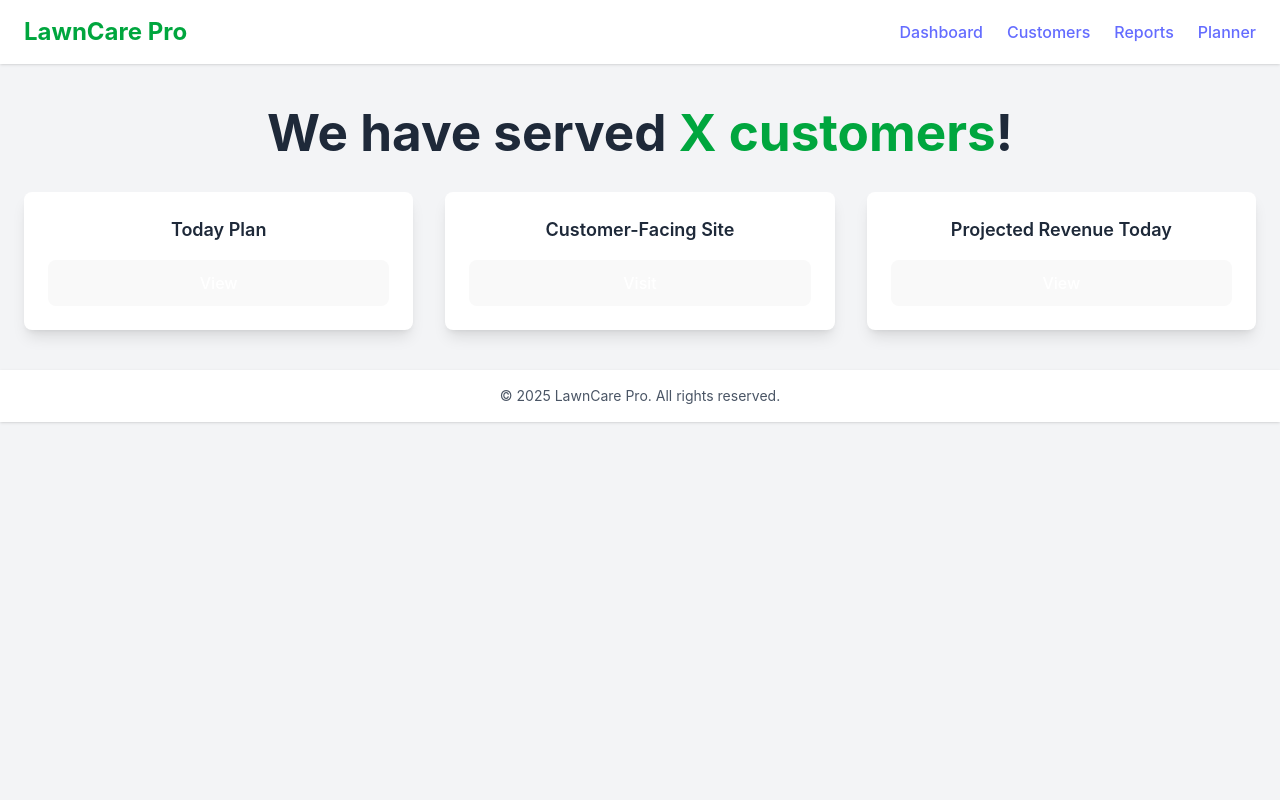
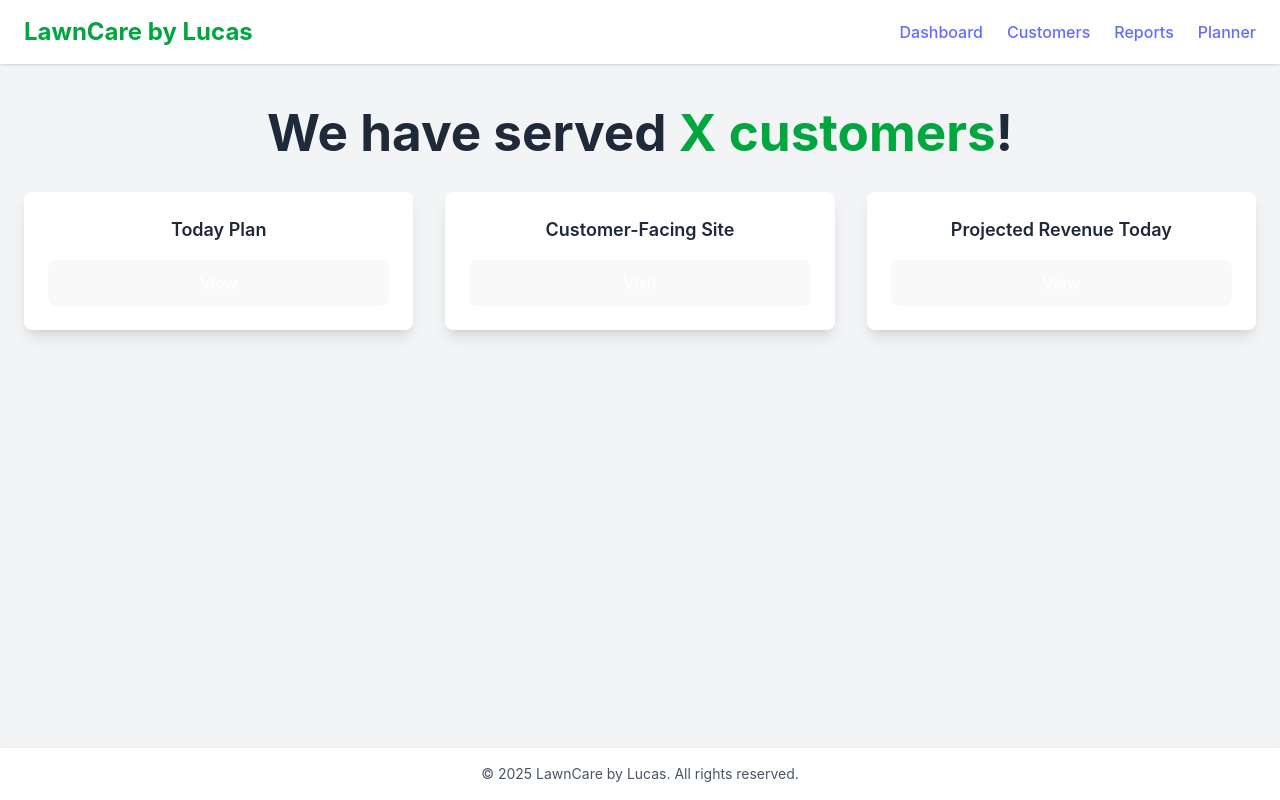
Before and after one commit to lucasr4200/LawncareWebsite, a React (Vite) app in the folder lawncare-website/: page / in a window 1280 px wide. Built offline with nearby package versions, Linux system fonts and the light colour scheme.

Commit message:
Moved footer
Moved homepage footer to bottom

```diff
--- a/lawncare-website/src/CustomerPage.jsx
+++ b/lawncare-website/src/CustomerPage.jsx
@@ -31,7 +31,7 @@ export default function CustomerPage() {
             {/* Header */}
             <header className="bg-green-600 text-white shadow">
                 <div className="container mx-auto flex justify-between items-center py-4 px-6">
-                    <div className="text-2xl font-bold">LawnCare Pro</div>
+                    <div className="text-2xl font-bold">LawnCare by Lucas</div>
                     <div className="text-lg">X happy, local customers served!</div>
                 </div>
             </header>
@@ -92,7 +92,7 @@ export default function CustomerPage() {
 
                 {/* Why LawnCare Section */}
                 <div className="bg-white shadow-lg rounded-lg p-6">
-                    <h2 className="text-xl font-bold text-gray-800 mb-4">Why LawnCare Pro?</h2>
+                    <h2 className="text-xl font-bold text-gray-800 mb-4">Why LawnCare by Lucas?</h2>
                     <p className="text-gray-700">
                         - Trusted by local customers<br />
                         - Professional lawn care services<br />
--- a/lawncare-website/src/HomePage.jsx
+++ b/lawncare-website/src/HomePage.jsx
@@ -5,11 +5,11 @@ export default function HomePage() {
     const navigate = useNavigate();
 
     return (
-        <div className="min-h-screen bg-gray-100 flex flex-col">
+        <div className="min-h-screen flex flex-col bg-gray-100">
             {/* Header */}
             <header className="bg-white shadow">
                 <div className="container mx-auto flex justify-between items-center py-4 px-6">
-                    <div className="text-2xl font-bold text-green-600">LawnCare Pro</div>
+                    <div className="text-2xl font-bold text-green-600">LawnCare by Lucas</div>
                     <nav className="flex space-x-6">
                         <a href="#" className="text-gray-700 hover:text-green-600 font-medium">Dashboard</a>
                         <a href="#" className="text-gray-700 hover:text-green-600 font-medium">Customers</a>
@@ -20,7 +20,7 @@ export default function HomePage() {
             </header>
 
             {/* Main Content */}
-            <main className="container mx-auto py-10 px-6 text-center">
+            <main className="container mx-auto flex-grow py-10 px-6 text-center">
                 <h1 className="text-3xl font-bold text-gray-800 mb-8">
                     We have served <span className="text-green-600">X customers</span>!
                 </h1>
@@ -30,7 +30,7 @@ export default function HomePage() {
                     <div className="bg-white shadow-lg rounded-lg p-6">
                         <h2 className="text-lg font-semibold text-gray-800 mb-4">Today Plan</h2>
                         <button
-                            className="bg-green-600 text-white py-2 px-4 rounded-lg w-full hover:bg-green-700"
+                            className="bg-black text-white py-2 px-4 rounded-lg w-full hover:bg-gray-800"
                             onClick={() => navigate("/todays-plan")}
                         >
                             View
@@ -41,7 +41,7 @@ export default function HomePage() {
                     <div className="bg-white shadow-lg rounded-lg p-6">
                         <h2 className="text-lg font-semibold text-gray-800 mb-4">Customer-Facing Site</h2>
                         <button
-                            className="bg-blue-600 text-white py-2 px-4 rounded-lg w-full hover:bg-blue-700"
+                            className="bg-black text-white py-2 px-4 rounded-lg w-full hover:bg-gray-800"
                             onClick={() => navigate("/customer")}
                         >
                             Visit
@@ -51,7 +51,9 @@ export default function HomePage() {
                     {/* Projected Revenue Card */}
                     <div className="bg-white shadow-lg rounded-lg p-6">
                         <h2 className="text-lg font-semibold text-gray-800 mb-4">Projected Revenue Today</h2>
-                        <button className="bg-yellow-600 text-white py-2 px-4 rounded-lg w-full hover:bg-yellow-700">
+                        <button
+                            className="bg-black text-white py-2 px-4 rounded-lg w-full hover:bg-gray-800"
+                        >
                             View
                         </button>
                     </div>
@@ -59,9 +61,9 @@ export default function HomePage() {
             </main>
 
             {/* Footer */}
-            <footer className="bg-white shadow py-4">
+            <footer className="bg-white shadow py-4 mt-auto">
                 <div className="container mx-auto text-center text-gray-600 text-sm">
-                    © 2025 LawnCare Pro. All rights reserved.
+                    © 2025 LawnCare by Lucas. All rights reserved.
                 </div>
             </footer>
         </div>
--- a/lawncare-website/src/TodaysPlan.jsx
+++ b/lawncare-website/src/TodaysPlan.jsx
@@ -51,7 +51,7 @@ export default function TodaysPlan() {
         <div className="min-h-screen bg-gray-100 flex flex-col">
             <header className="bg-white shadow">
                 <div className="container mx-auto flex justify-between items-center py-4 px-6">
-                    <div className="text-2xl font-bold text-green-600">LawnCare Pro</div>
+                    <div className="text-2xl font-bold text-green-600">LawnCare by Lucas</div>
                     <nav className="flex space-x-6">
                         <a href="/" className="text-gray-700 hover:text-green-600 font-medium">Dashboard</a>
                         <a href="#" className="text-gray-700 hover:text-green-600 font-medium">Customers</a>
@@ -112,7 +112,7 @@ export default function TodaysPlan() {
             )}
 
             <footer className="bg-white shadow py-4">
-                <div className="container mx-auto text-center text-gray-600 text-sm">© 2025 LawnCare Pro. All rights reserved.</div>
+                <div className="container mx-auto text-center text-gray-600 text-sm">© 2025 LawnCare by Lucas. All rights reserved.</div>
             </footer>
         </div>
     );
```
